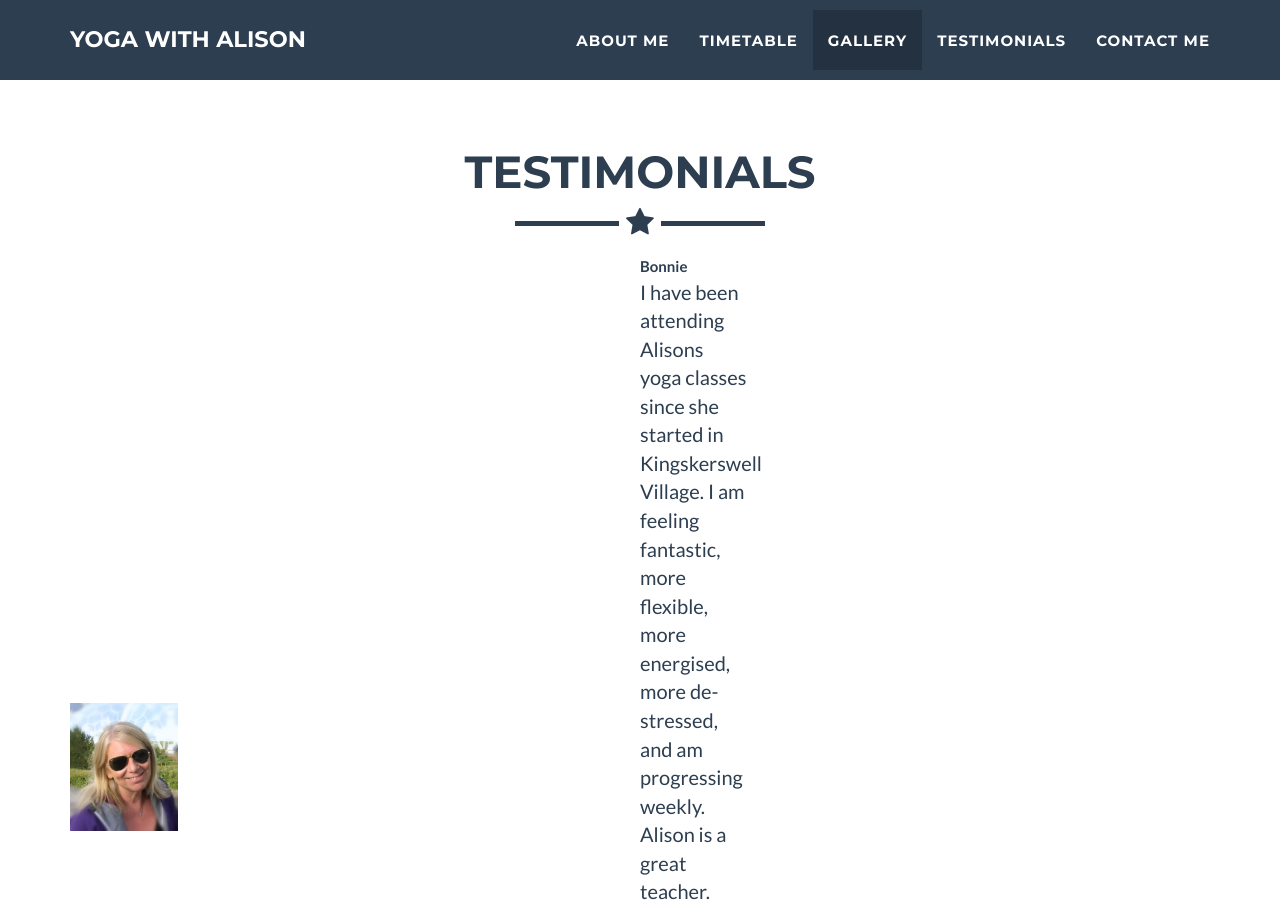
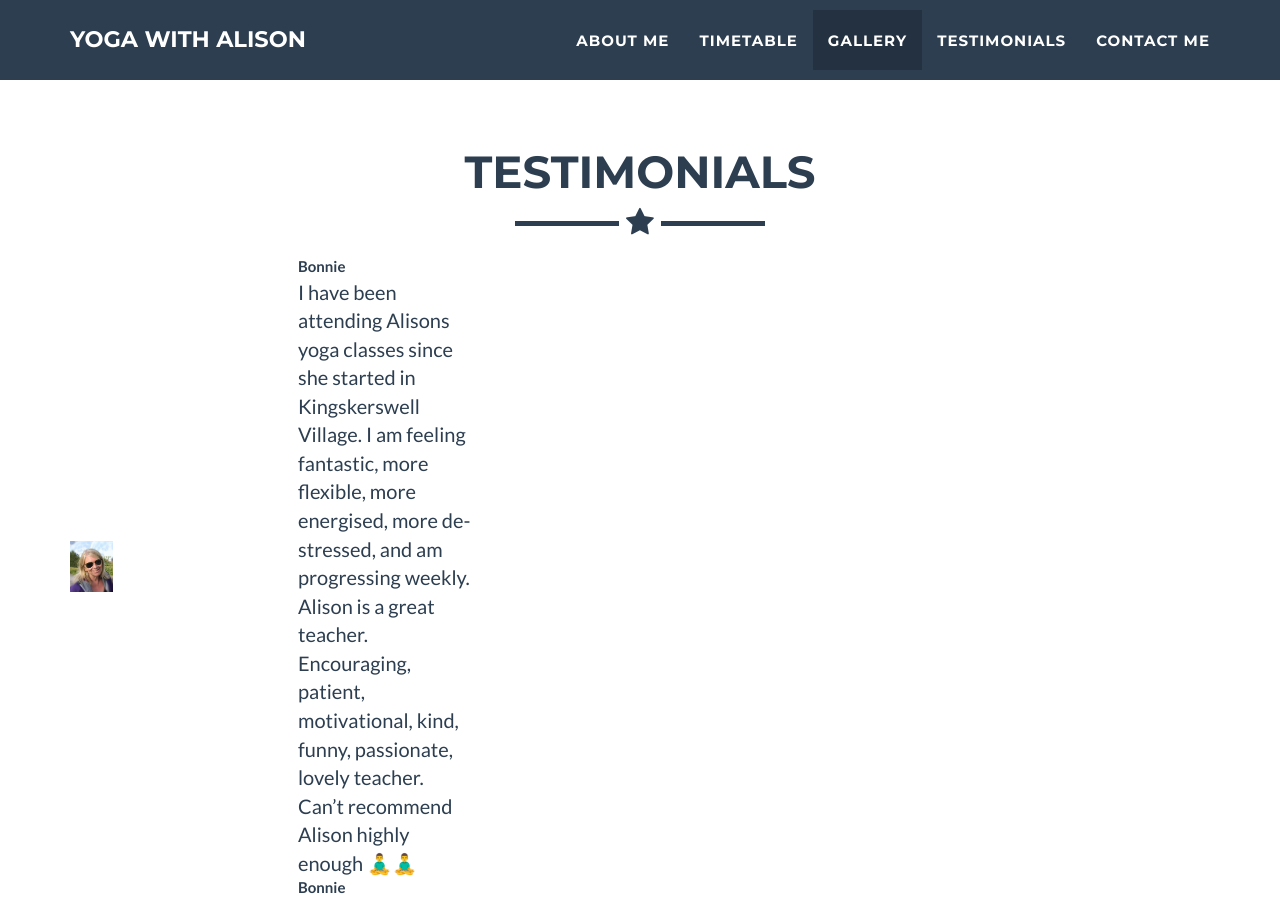
Before and after one commit to YogaWithAlison/yogawithalison.github.io, a Jekyll site: the page built from _posts/2014-07-18-project-1.markdown, in a window 1280 px wide and 900 px high, scrolled down 3195 px. Built offline with Jekyll 4.4.1, drawn with Linux system fonts in a browser that asks for light colours.

Commit message:
timetbale

```diff
--- a/_includes/testimonials.html
+++ b/_includes/testimonials.html
@@ -9,13 +9,13 @@
                 </div>
             </div>
             <div class="portfolio-flex-row">
-            <TABLE>
+            <TABLE style="width:100%">
                 {% for post in site.testimonials %}
                     <TR>
-                        <TH rowspan="2"><img src="img/testimonials/{{ post.img }}"></TH>
-                        <TH>Bonnie</TH>
+                        <TH rowspan="2"  style="width:20%"><img src="img/testimonials/{{ post.img }}"></TH>
+                        <TH  style="width:80%">Bonnie</TH>
                     </TR>
-                        <TD><p>{{ post.description }}</p></TD>
+                        <TD  style="width:80%"><p>{{ post.description }}</p></TD>
                 {% endfor %}
             </TABLE>
             </div>
```
